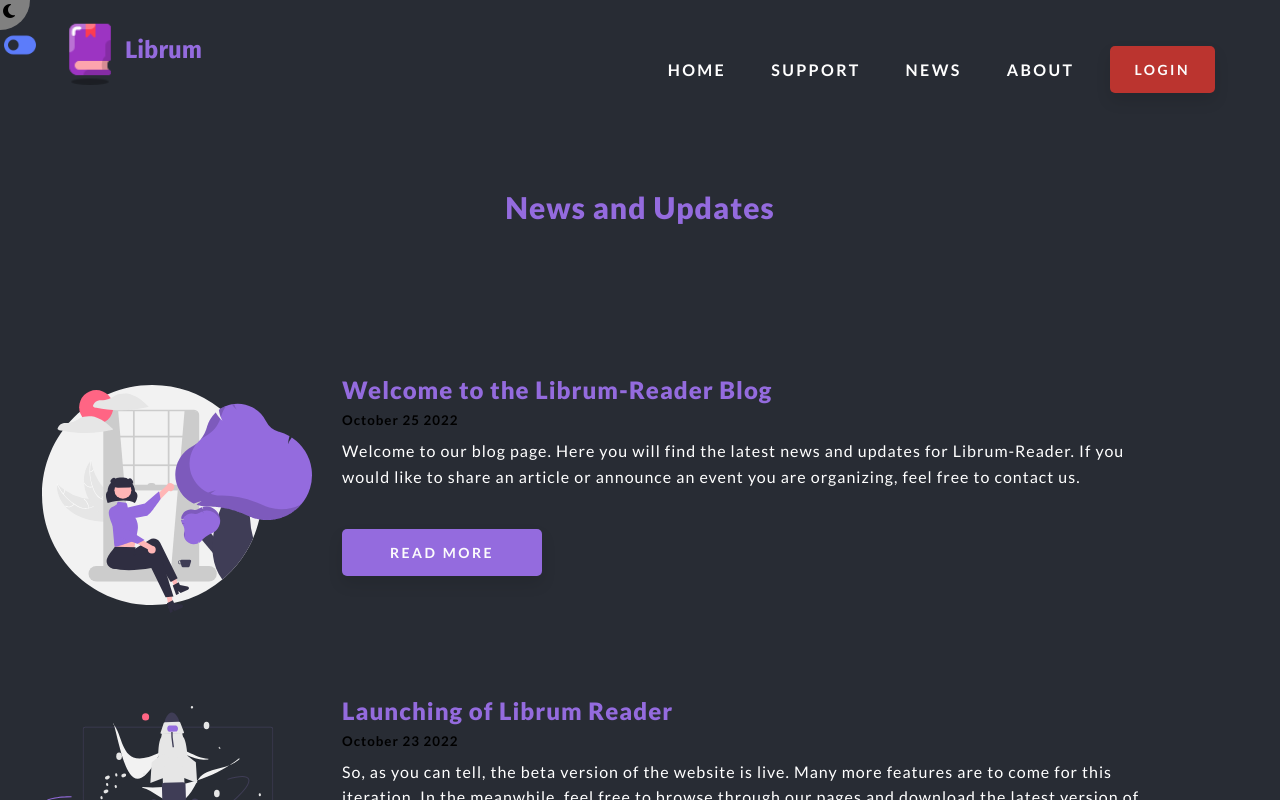
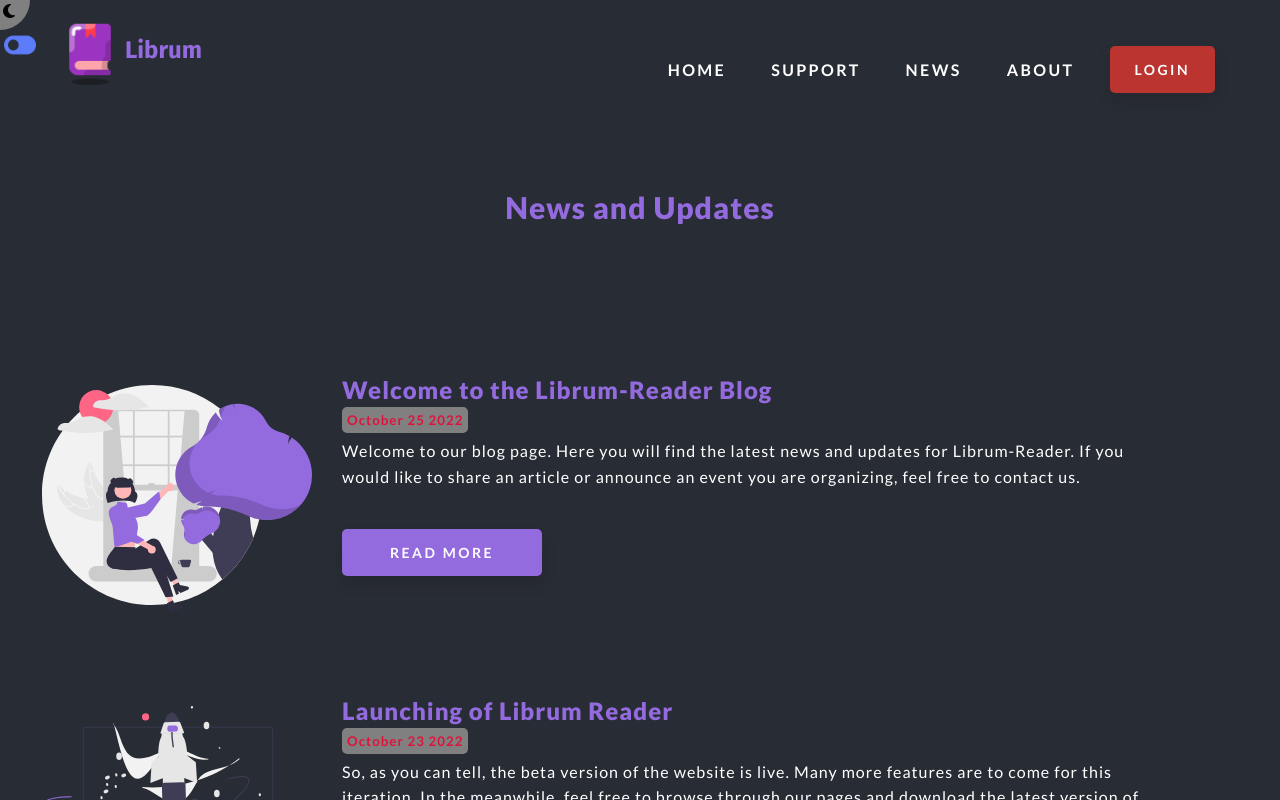
Before and after one commit to moedeera/ereader, a React (Create React App) app: page /News in a window 1280 px wide. Shown: the top 800 px of the page. Built offline with nearby package versions, Linux system fonts and the light colour scheme; no server answers; a web font is replaced by a local one.

Commit message:
News page dates fixed

```diff
--- a/src/Pages/News/News.css
+++ b/src/Pages/News/News.css
@@ -62,8 +62,13 @@
   max-width: 200px;
 }
 .news-text small {
-  color: var(--color-primary0);
+  color: crimson;
+  color: white;
   font-weight: 700;
+  background-color: grey;
+  padding: 5px;
+  border-radius: 5px;
+  margin: 5px 0;
 }
 @media only screen and (min-width: 900px) {
   .news-container {
--- a/src/Pages/News/News.js
+++ b/src/Pages/News/News.js
@@ -58,7 +58,13 @@ export const News = () => {
                 <div>
                   {" "}
                   <h2>Welcome to the Librum-Reader Blog </h2>
-                  <small>October 25 2022</small>
+                  <small
+                    style={
+                      bg === "light" ? { color: "white" } : { color: "crimson" }
+                    }
+                  >
+                    October 25 2022
+                  </small>
                   <p
                     style={
                       bg === "light"
@@ -88,7 +94,13 @@ export const News = () => {
                 <div>
                   {" "}
                   <h2>Launching of Librum Reader</h2>
-                  <small>October 23 2022</small>
+                  <small
+                    style={
+                      bg === "light" ? { color: "white" } : { color: "crimson" }
+                    }
+                  >
+                    October 23 2022
+                  </small>
                   <p
                     style={
                       bg === "light"
```
